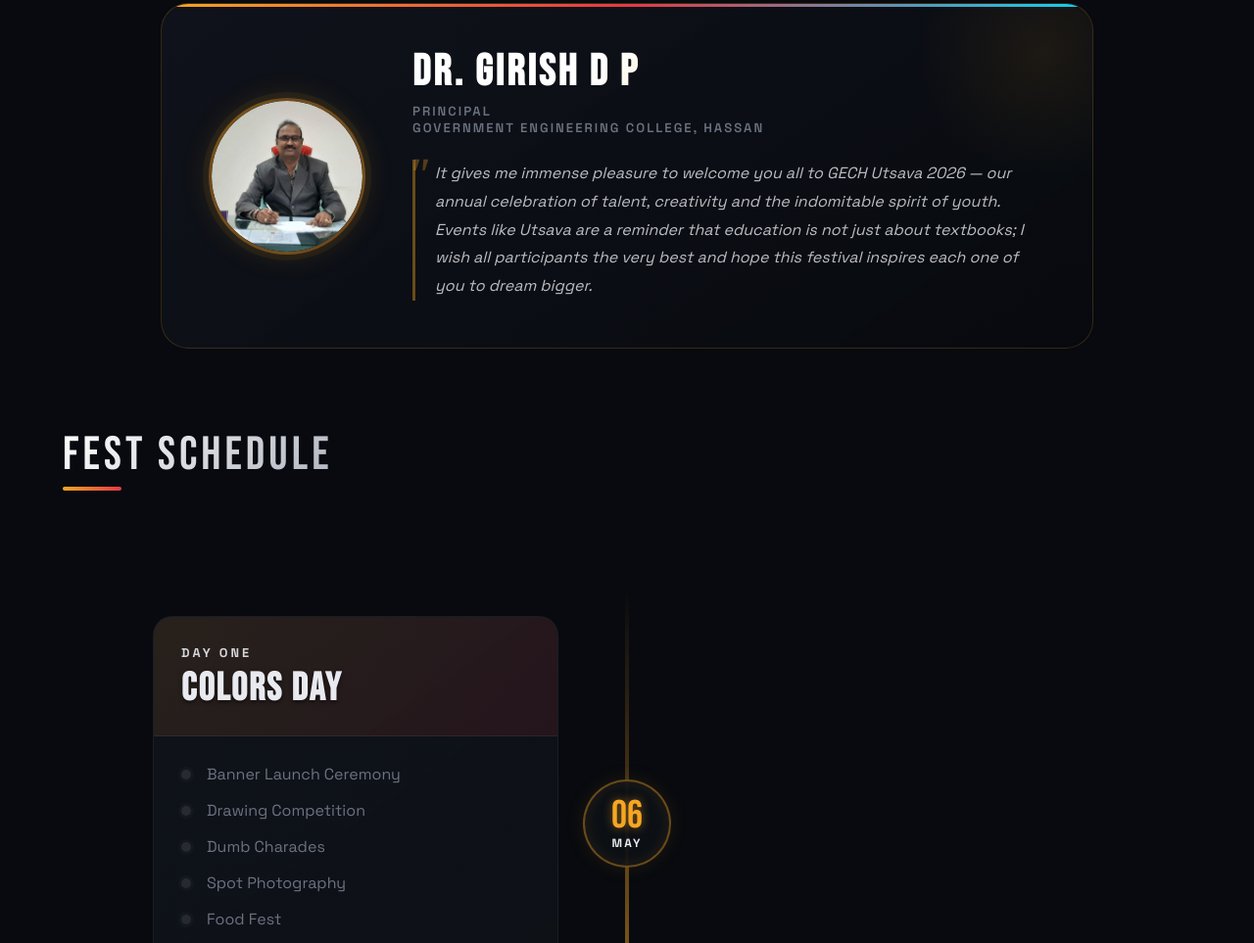
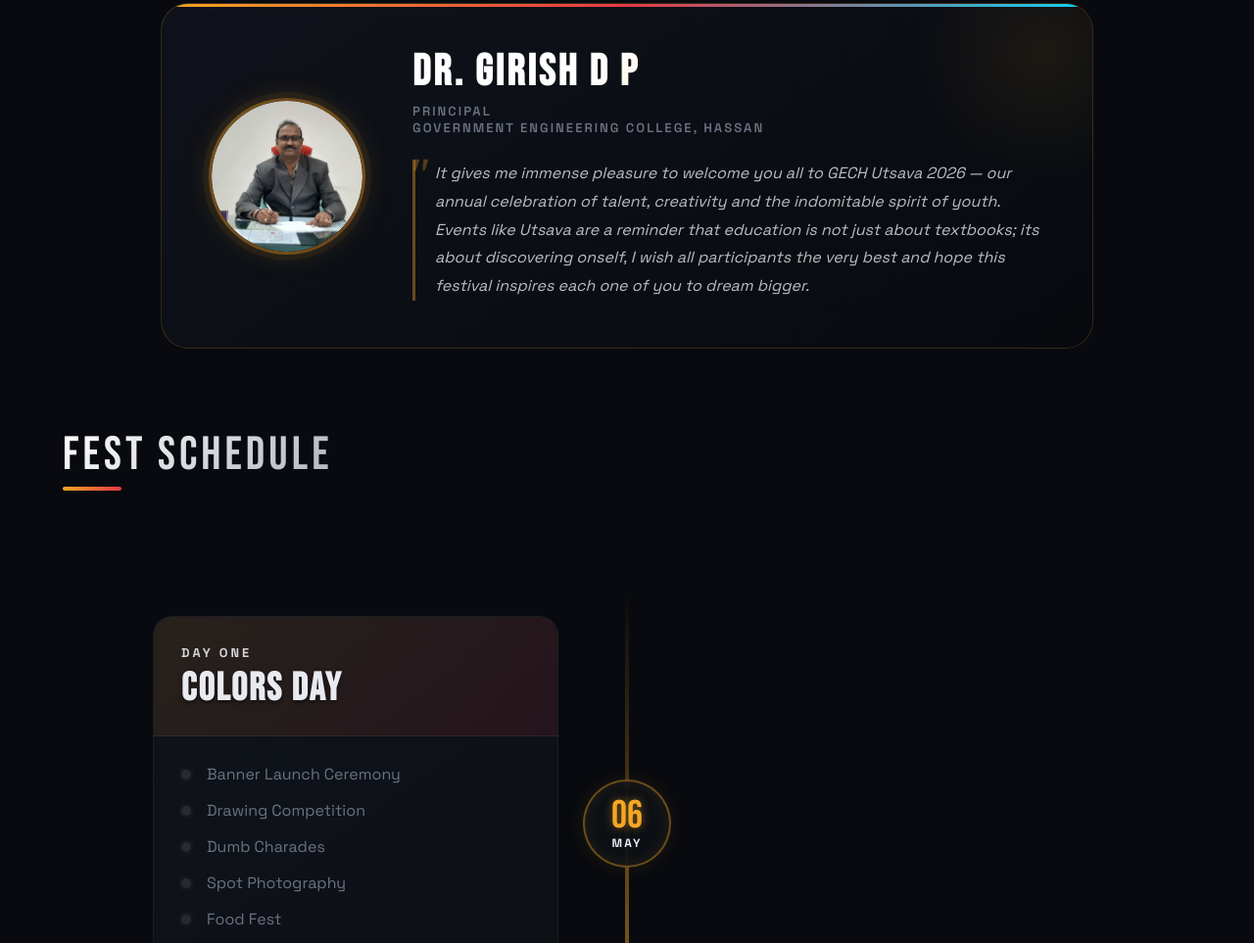
Before and after one commit to Prajwallokesh/GEC, a plain HTML site: page index.html in a window 1280 px wide. Shown: the part 907-1870 px from the top of the page at 98% size. Drawn offline with Linux system fonts and the light colour scheme.

Commit message:
Update index.html

```diff
--- a/index.html
+++ b/index.html
@@ -59,7 +59,7 @@
             <h2 class="principal-name">DR. Girish D P</h2>
             <div class="principal-title">PRINCIPAL <br>GOVERNMENT ENGINEERING COLLEGE, HASSAN</div>
             <p class="principal-message">
-              It gives me immense pleasure to welcome you all to GECH Utsava 2026 — our annual celebration of talent, creativity and the indomitable spirit of youth. Events like Utsava are a reminder that education is not just about textbooks; I wish all participants the very best and hope this festival inspires each one of you to dream bigger.
+              It gives me immense pleasure to welcome you all to GECH Utsava 2026 — our annual celebration of talent, creativity and the indomitable spirit of youth. Events like Utsava are a reminder that education is not just about textbooks; its about discovering onself, I wish all participants the very best and hope this festival inspires each one of you to dream bigger.
             </p>
 
           </div>
```
